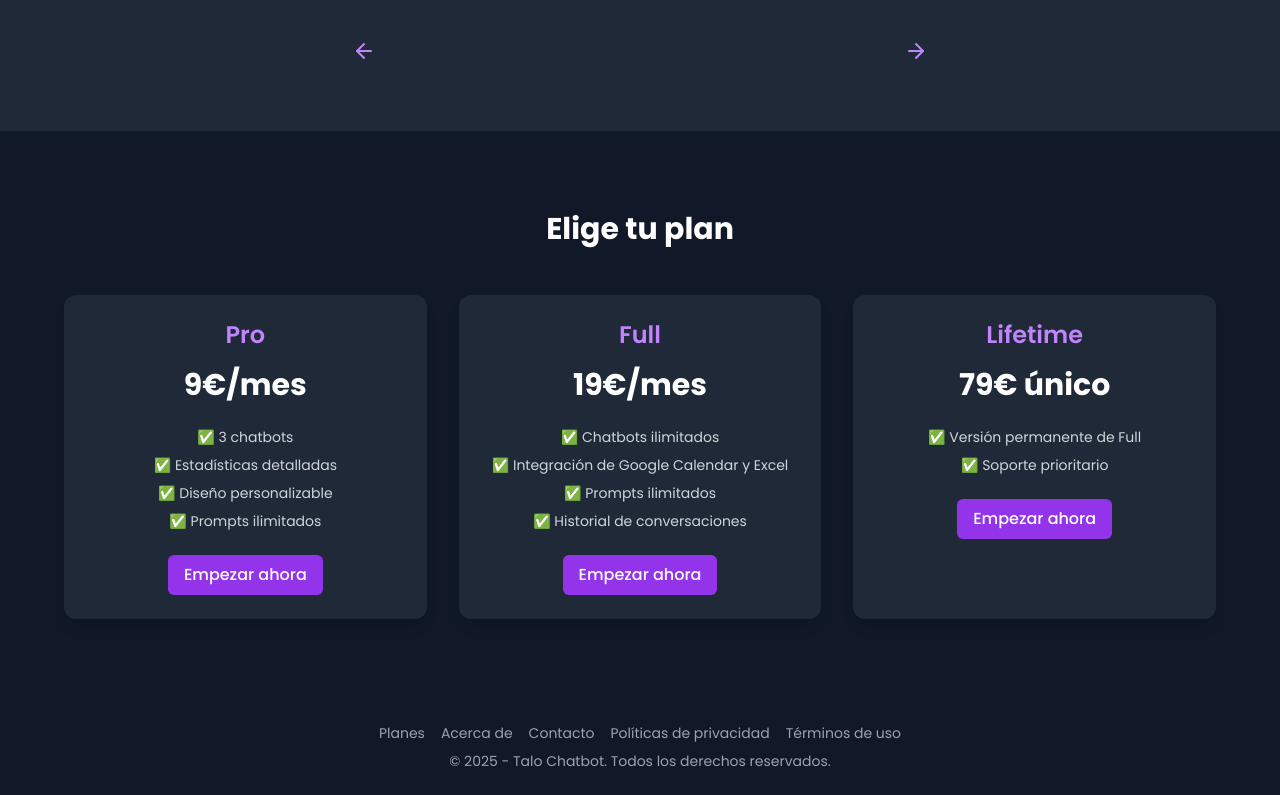
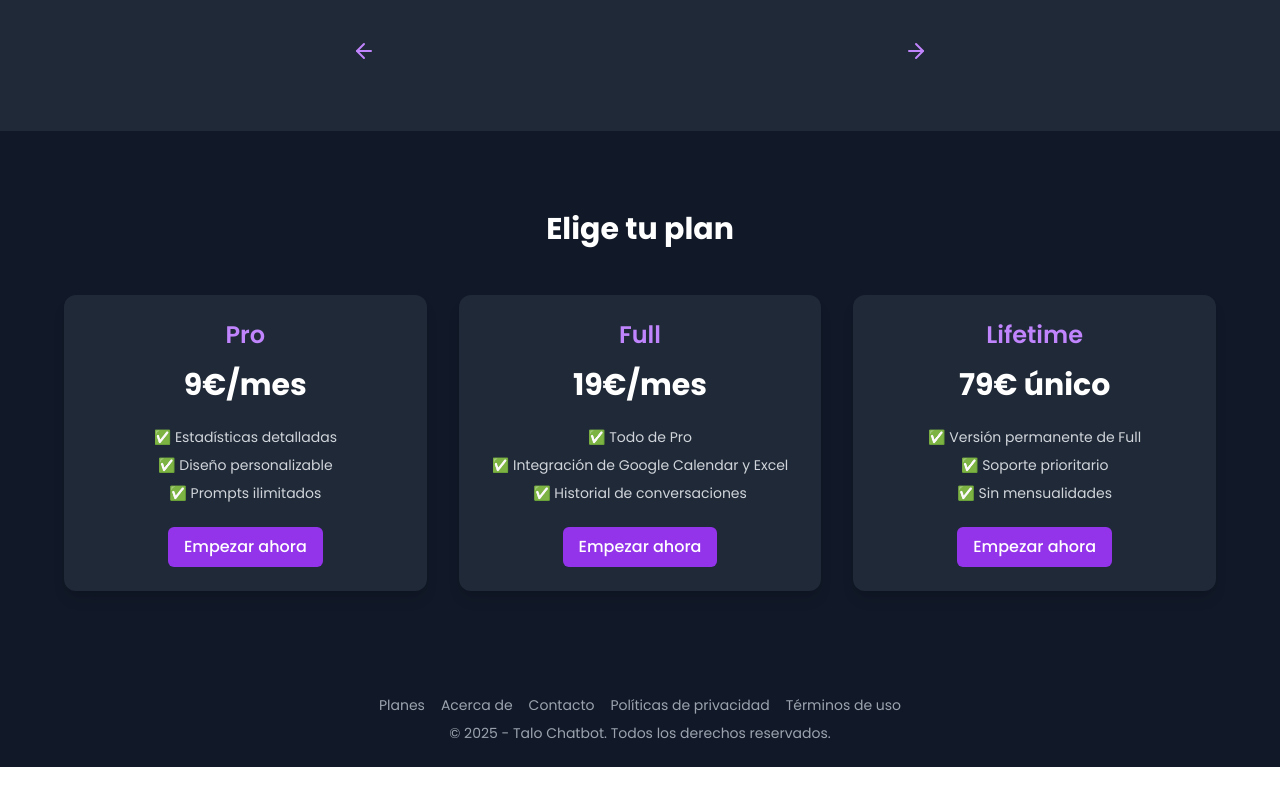
Before and after one commit to impa34/Saas, a React (Vite) app: page /landing in a window 1280 px wide. Shown: the part 2613-3408 px from the top of the page. After the commit the page ends 3380 px from the top, so only its background shows below. Built offline with nearby package versions, Linux system fonts and the light colour scheme.

Commit message:
improved landing page and solved some bugs

```diff
--- a/src/pages/Landing.jsx
+++ b/src/pages/Landing.jsx
@@ -83,19 +83,19 @@ function Landing() {
             {
               name: "Pro",
               price: "9€/mes",
-              features: ["3 chatbots", "Estadísticas detalladas", "Diseño personalizable", "Prompts ilimitados"],
+              features: ["Estadísticas detalladas", "Diseño personalizable", "Prompts ilimitados"],
               color: "purple",
             },
             {
               name: "Full",
               price: "19€/mes",
-              features: ["Chatbots ilimitados", "Integración de Google Calendar y Excel", "Prompts ilimitados", "Historial de conversaciones"],
+              features: ["Todo de Pro", "Integración de Google Calendar y Excel",  "Historial de conversaciones"],
               color: "purple",
             },
             {
               name: "Lifetime",
               price: "79€ único",
-              features: ["Versión permanente de Full", "Soporte prioritario"],
+              features: ["Versión permanente de Full", "Soporte prioritario", "Sin mensualidades"],
               color: "purple",
             },
           ].map((plan) => (
```
